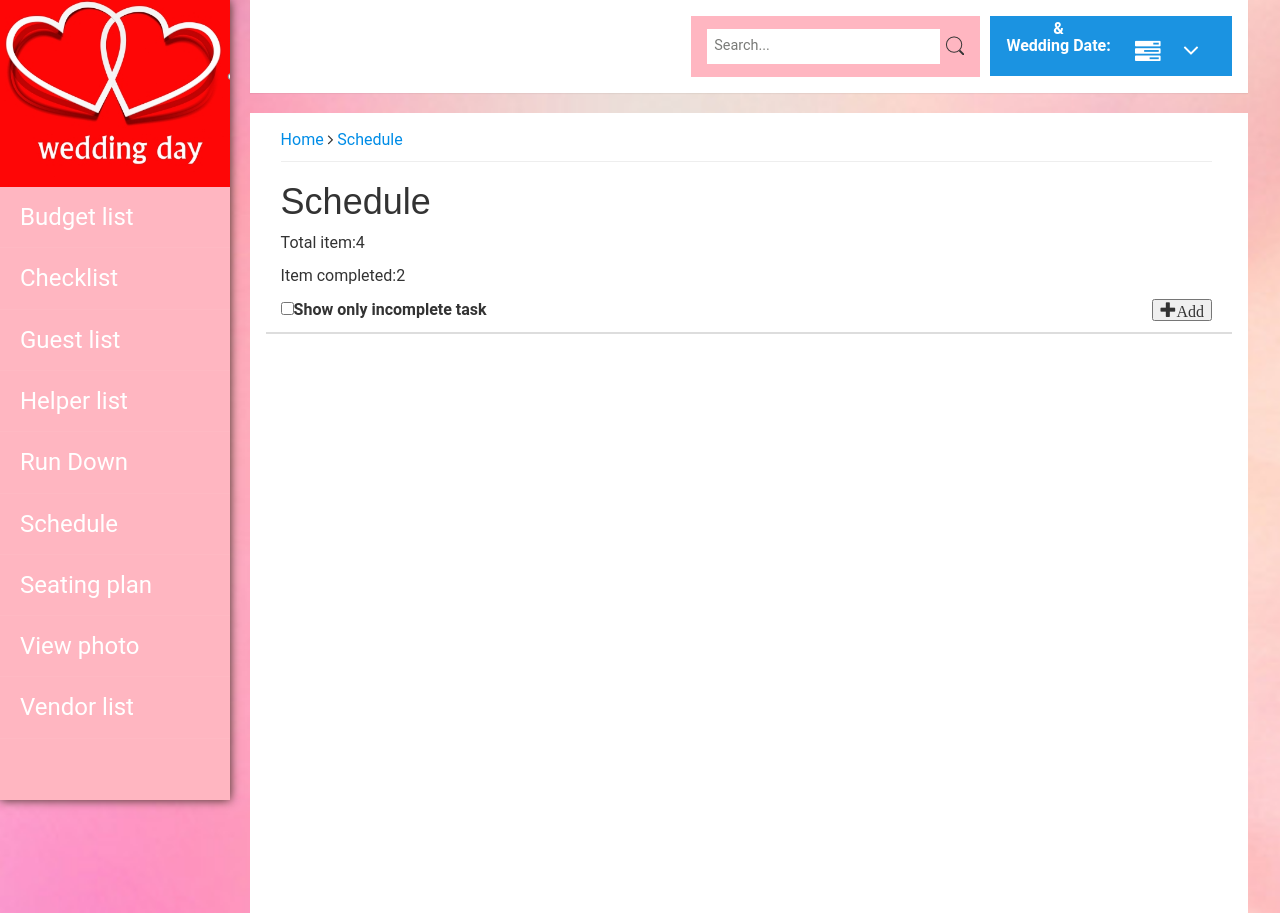
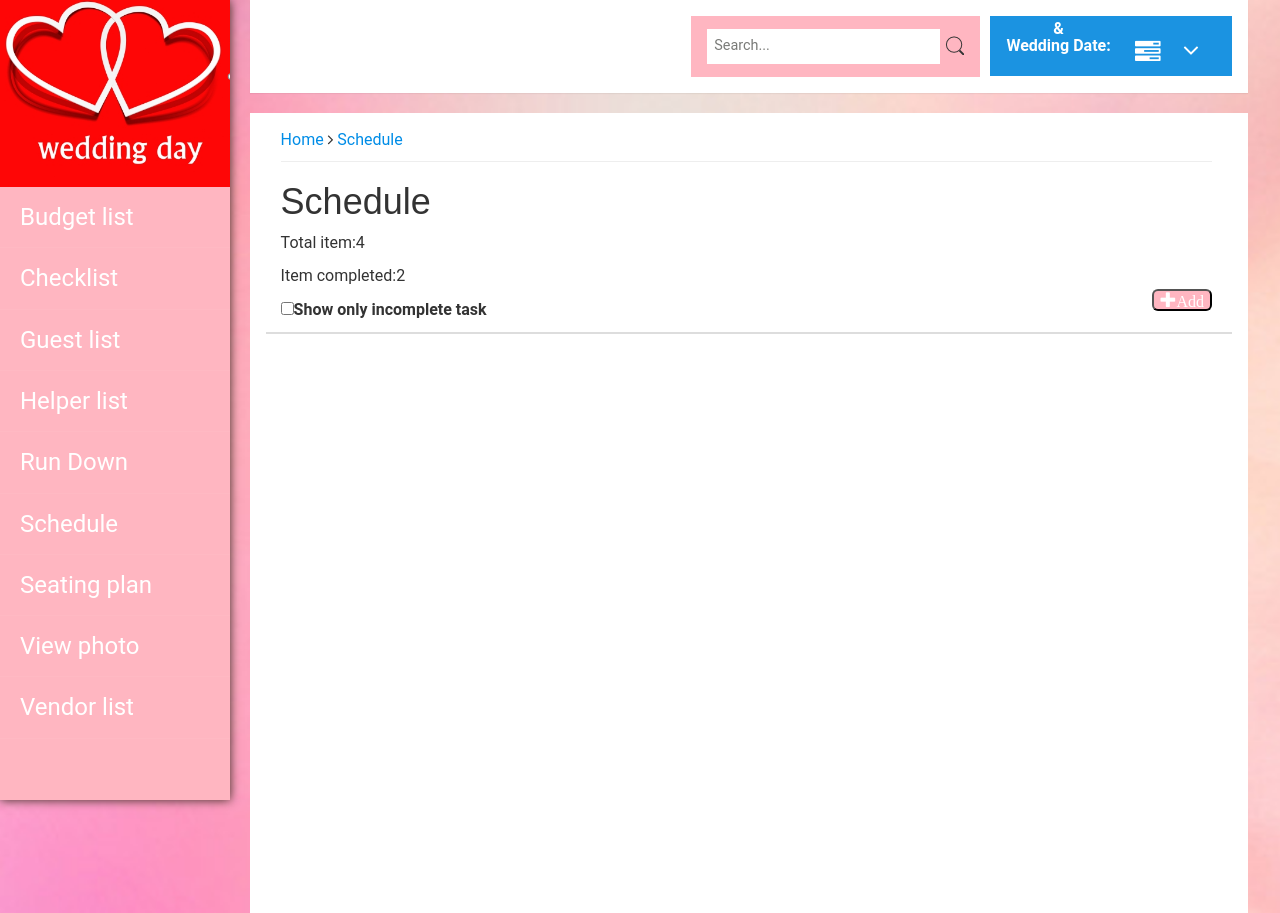
Before and after one commit to hunter-xc/restaurant, a Node server app: template views/read_schedule.ejs in a window 1280 px wide. Run offline with Node 20, Linux system fonts and the light colour scheme; the template is opened without the code that fills it, so the values that code supplies are empty; some libraries are stand-ins or nearby versions.

Commit message:
Update read_schedule.ejs

```diff
--- a/views/read_schedule.ejs
+++ b/views/read_schedule.ejs
@@ -131,7 +131,7 @@
                             <p>Total item:4</p>
                             <p>Item completed:2</p>
                             <label><input type="checkbox">Show only incomplete task</label>
-                            <button style="float:right;" class="glyphicon glyphicon-plus" data-toggle="modal" data-target="#add_schedule">Add</button>
+                            <button style="float:right;" class="addbtncheck glyphicon glyphicon-plus" data-toggle="modal" data-target="#add_schedule">Add</button>
 
                         </div>
                         <table class="table table-striped table-bordered table-hover" cellspacing="0" width="100%" id="tblSample" border="1px">
```
